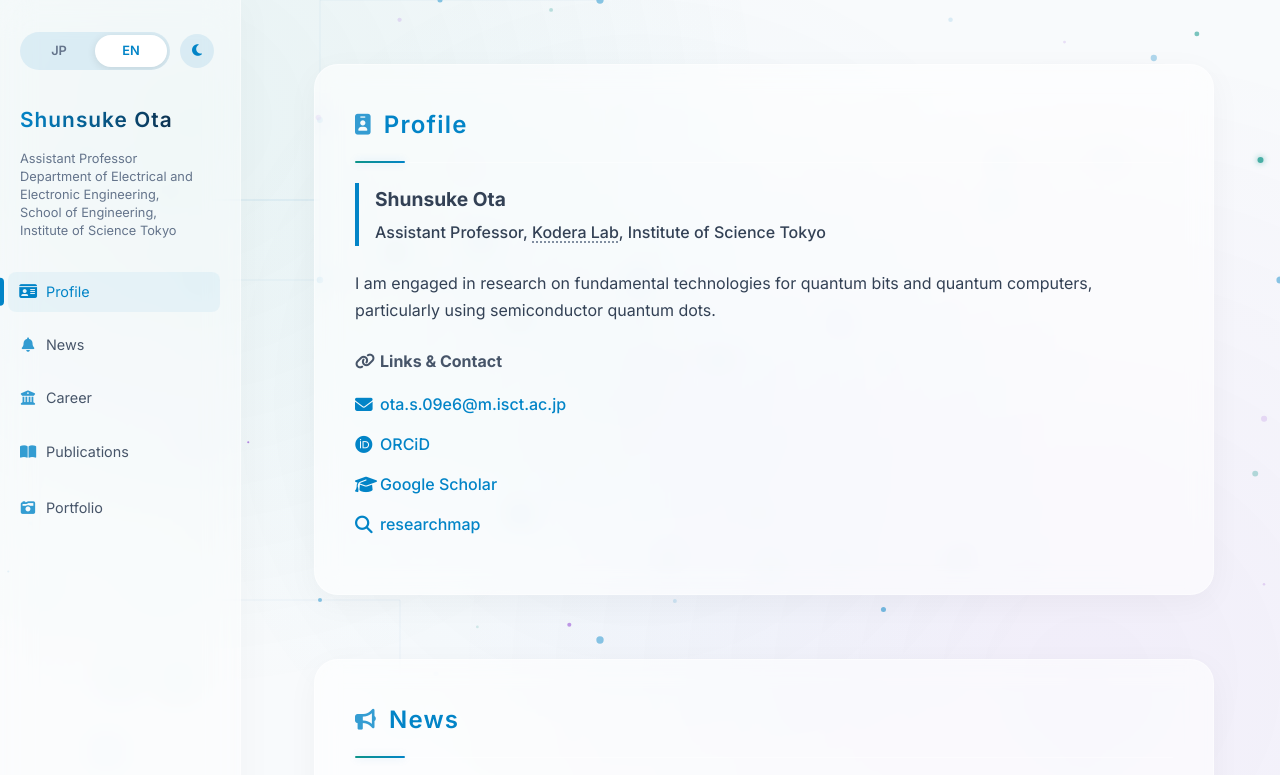
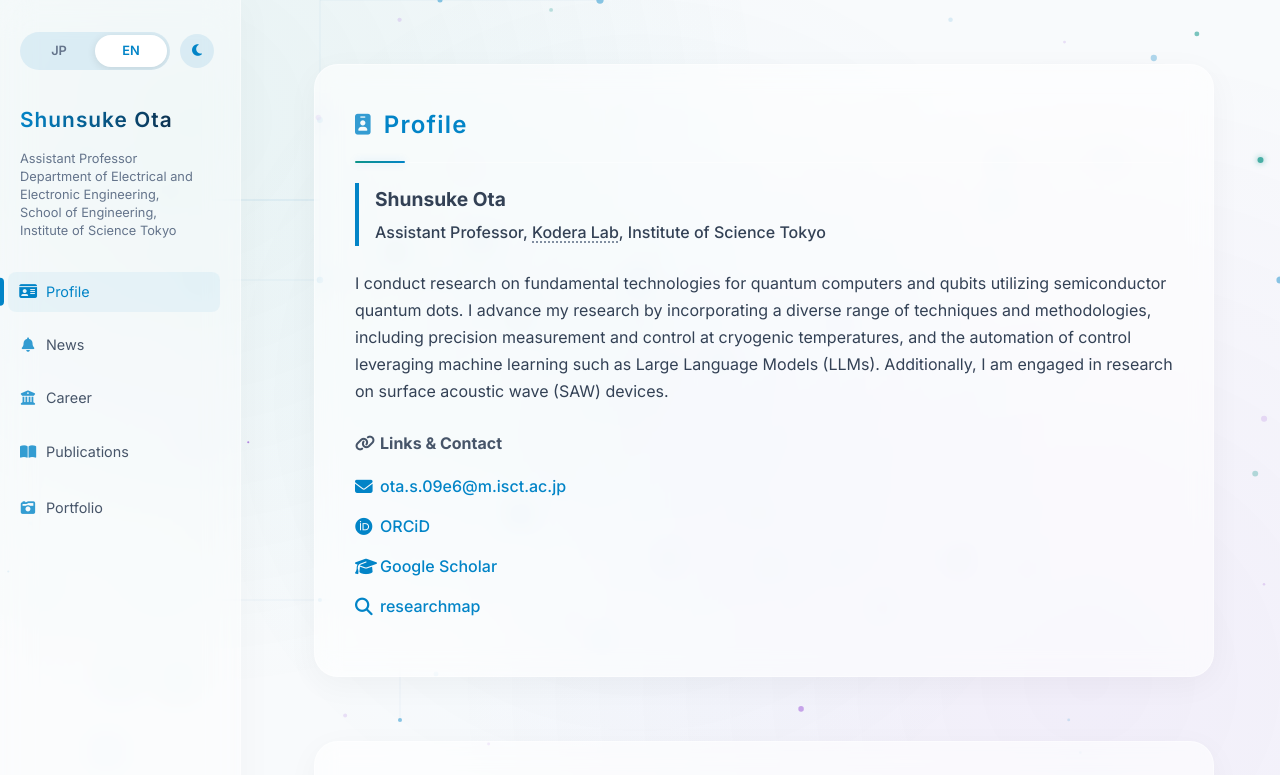
Before and after one commit to shunsuke-ota25/shunsuke-ota25.github.io, a plain HTML site: page index-en.html in a window 1280 px wide. Shown: the top 775 px of the page. Drawn offline with Linux system fonts and the light colour scheme.

Commit message:
docs: expand research description in bio with cryogenic measurement, machine learning, and SAW devices

```diff
--- a/index-en.html
+++ b/index-en.html
@@ -86,8 +86,11 @@
                         class="stealth-link" title="Kodera Lab">Kodera Lab</a>, Institute of Science
                     Tokyo</p>
             </div>
-            <p>I am engaged in research on fundamental technologies for quantum bits and quantum computers, particularly
-                using semiconductor quantum dots.</p>
+            <p>I conduct research on fundamental technologies for quantum computers and qubits utilizing semiconductor
+                quantum dots. I advance my research by incorporating a diverse range of techniques and methodologies,
+                including precision measurement and control at cryogenic temperatures, and the automation of control
+                leveraging machine learning such as Large Language Models (LLMs). Additionally, I am engaged in
+                research on surface acoustic wave (SAW) devices.</p>
             <div style="margin-top: 1.5rem;">
                 <strong style="color: #475569;"><i class="fas fa-link" style="margin-right: 5px;"></i>Links &
                     Contact</strong>
```
Also changed, not shown: index.html (+1 -1 lines).
